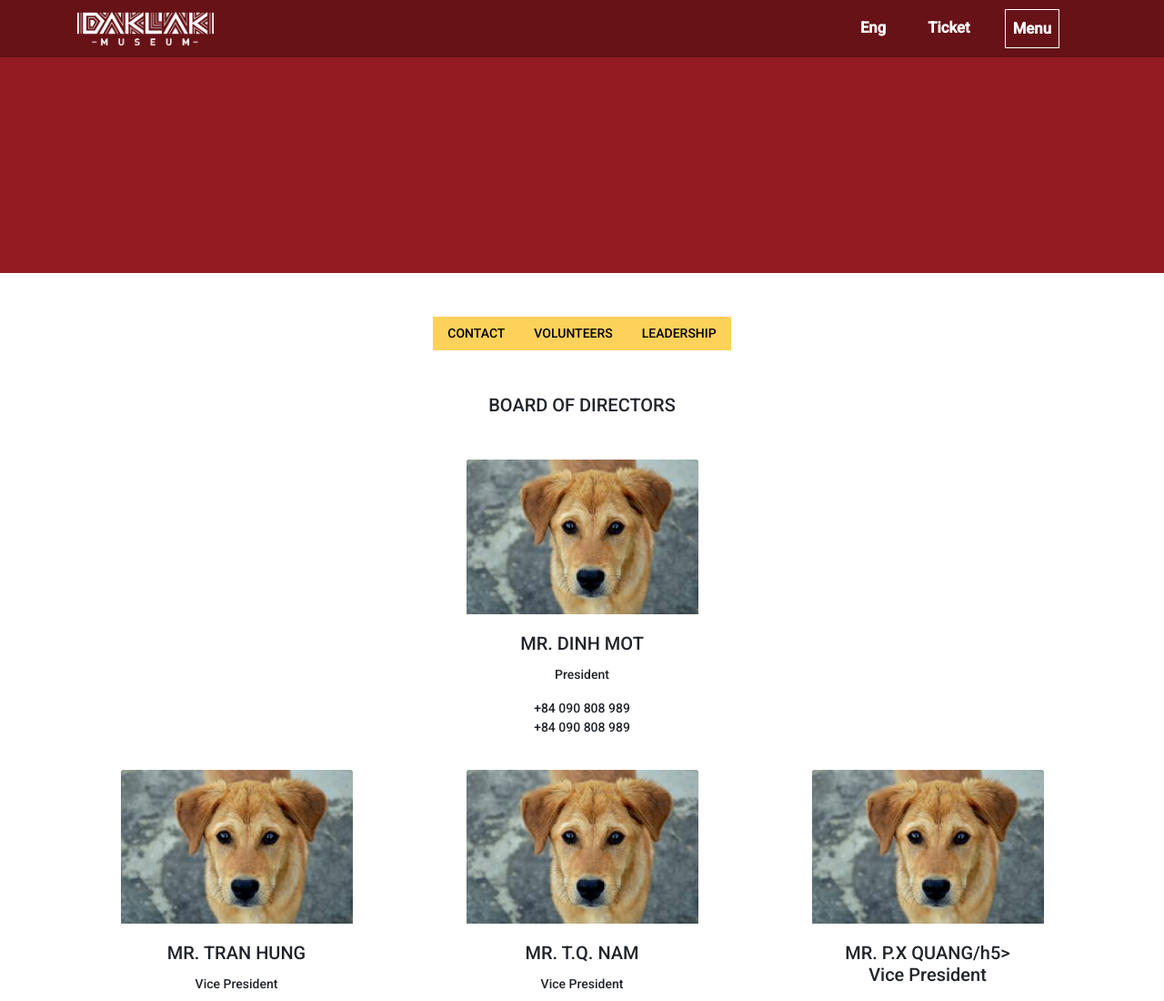
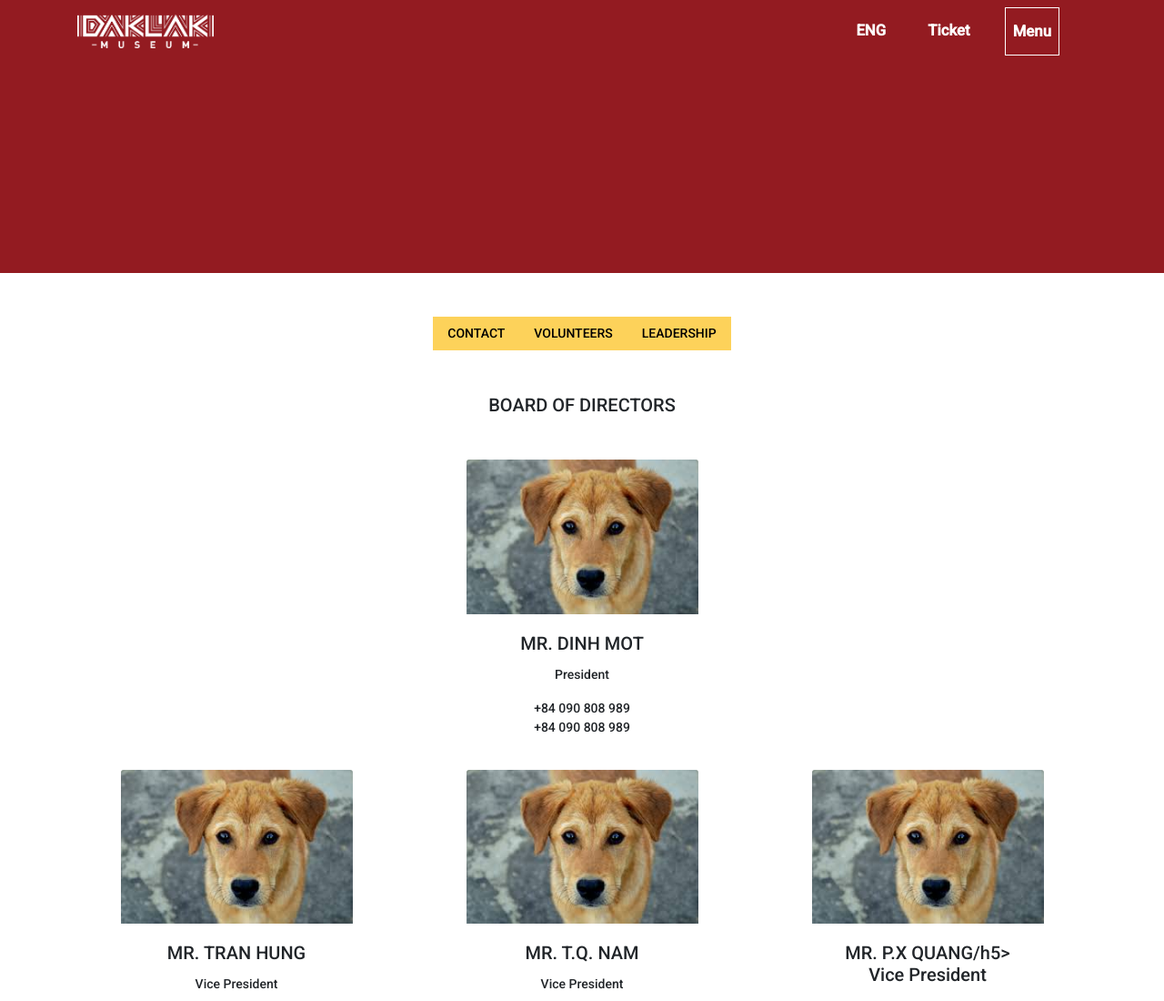
Before and after one commit to Taibdse/baotangdaklak, a plain HTML site: page index.html in a window 1280 px wide. Shown: the top 1100 px of the page at 91% size. Drawn offline with nearby package versions, Linux system fonts and the light colour scheme.

Commit message:
fix navbar

```diff
--- a/css/index.css
+++ b/css/index.css
@@ -8,10 +8,12 @@ body{
     font-size: 14px;
 }
 .custom-navbar{
-    background-color: rgba(0,0,0,0.3);
+    background-color: transparent;
 }
 .custom-navbar ul li{
     margin-right: 30px;
+    padding-top: 5px;
+    padding-bottom: 5px;
 }
 .custom-navbar ul li a{
     font-weight: bold;
@@ -27,7 +29,7 @@ body{
 .card-box{
     border: none;
 }
-.header-content{
+header{
     height: 300px;
     background-color: var(--red);
 }
--- a/index.html
+++ b/index.html
@@ -7,7 +7,7 @@
     <link href="https://fonts.googleapis.com/css2?family=Roboto:wght@500&display=swap" rel="stylesheet">
     <link rel="stylesheet" href="/css/index.css">
     <script src="/js/fontawesome.js"></script>
-    <title>Document</title>
+    <title>Dak Lak Museum</title>
     <style>
 
 
@@ -16,7 +16,7 @@
 <body>
 
     <header>
-        <nav class="navbar navbar-expand-lg fixed-top custom-navbar">
+        <nav class="navbar navbar-expand-lg custom-navbar">
             <div class="container">
             <a class="navbar-brand" href="#">
                 <img src="/img/logo.png" style="width: 150px" alt="">
@@ -27,7 +27,7 @@
             <div class="collapse navbar-collapse">
                 <ul class="navbar-nav ml-auto">
                 <li class="nav-item">
-                    <a class="nav-link" href="#">Eng</a>
+                    <a class="nav-link" href="#">ENG</a>
                 </li>
                 <li class="nav-item">
                     <a class="nav-link" href="#">Ticket</a>
```
